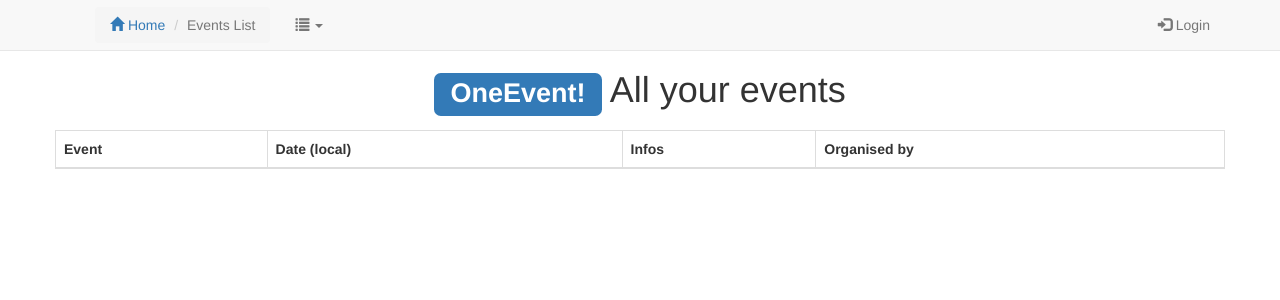
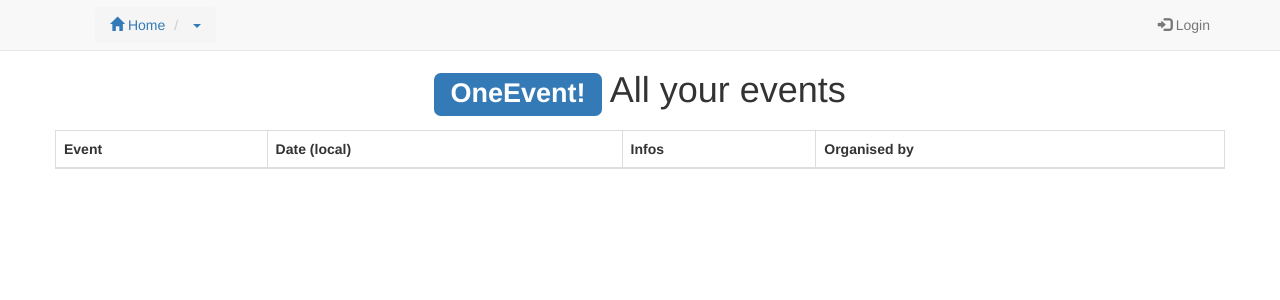
Before and after one commit to gchazot/OneEvent, a Django app: template oneevent/templates/oneevent/events_list.html in a window 1280 px wide. Shown: the top 300 px of the page. Run offline with Django 3.2, Linux system fonts and the light colour scheme; the template is opened without the code that fills it, so the values that code supplies are empty; parts of the project's set-up code (start-up, migrations or seed data) failed here and were passed over; some libraries are stand-ins or nearby versions.

Commit message:
Move event lists dropdown into breadcrumbs

```diff
--- a/oneevent/templates/oneevent/base.html
+++ b/oneevent/templates/oneevent/base.html
@@ -49,8 +49,6 @@
                         </ol>
                     </li>
                 </ul>
-
-                {% block navbar_extra %}{% endblock %}
 
                 <ul class="nav navbar-nav navbar-right">
                     {% if user.is_staff %}
--- a/oneevent/templates/oneevent/events_list.html
+++ b/oneevent/templates/oneevent/events_list.html
@@ -5,15 +5,9 @@
 {% block heading_title %}All your events{% endblock %}
 
 {% block navbar_breadcrumbs %}
-    <li class="active">Events List</li>
-{% endblock %}
-
-{% block navbar_extra %}
-<ul class="nav navbar-nav">
-    <li class="dropdown">
+    <li class="dropdown active">
         <a href="#" class="dropdown-toggle"
             data-toggle="dropdown" title="Events">
-            <span class="glyphicon glyphicon-list"></span>
             <span class="">
                 {% if events_shown == 'fut' %}
                     Coming Up
@@ -43,7 +37,6 @@
              </a></li>
         </ul>
     </li>
-</ul>
 {% endblock %}
 
 {% block content %}
```
